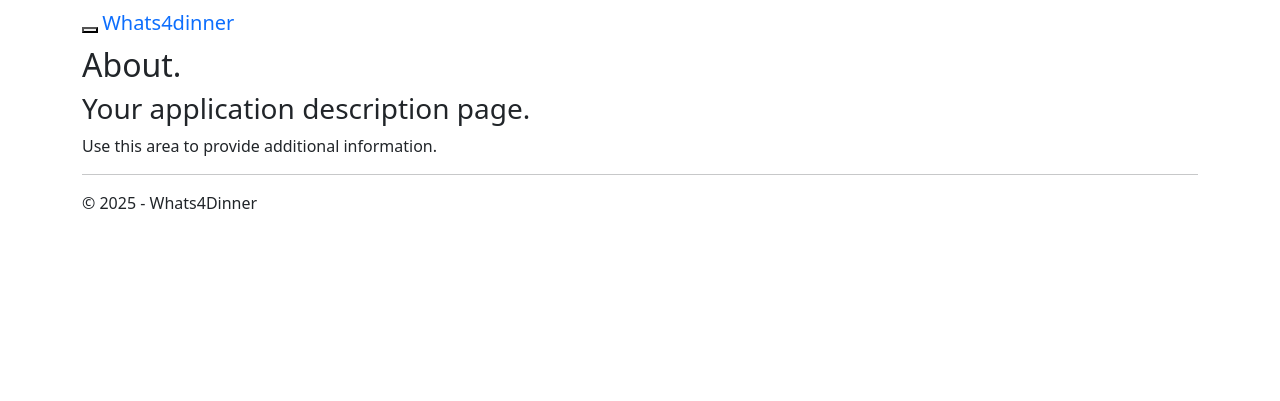
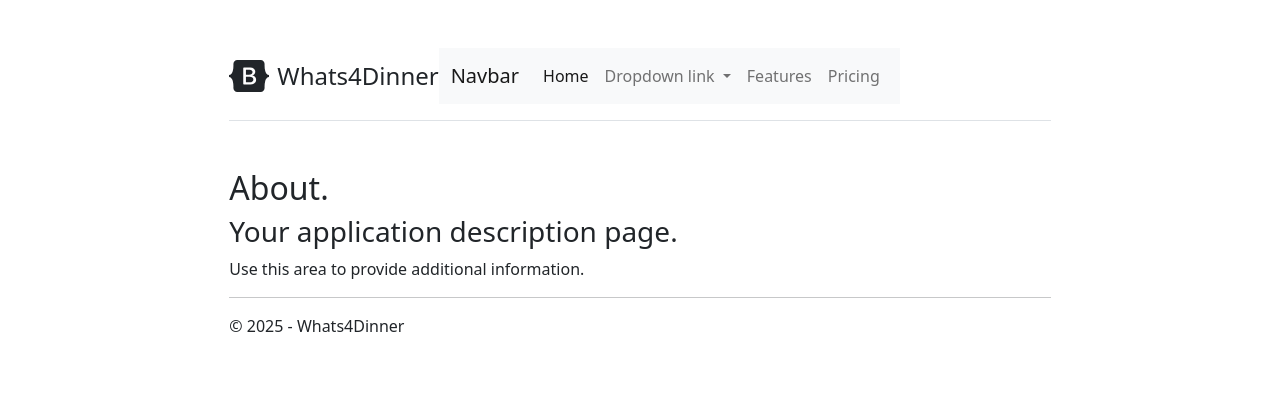
Before and after one commit to SchoeCR/Whats4Dinner, a Flask app: page /about in a window 1280 px wide. Shown: the top 401 px of the page. Run offline with Flask 3, Linux system fonts and the light colour scheme; parts of the project's set-up code (start-up, migrations or seed data) failed here and were passed over; some libraries are stand-ins or nearby versions.

Commit message:
Updated layout to use Bootstrap 5

```diff
--- a/Whats4Dinner/Whats4Dinner/templates/layout.html
+++ b/Whats4Dinner/Whats4Dinner/templates/layout.html
@@ -15,33 +15,59 @@
 </head>
 
 <body>
-    <div class="navbar navbar-inverse navbar-fixed-top">
-        <div class="container">
-            <div class="navbar-header">
-                <button type="button" class="navbar-toggle" data-toggle="collapse" data-target=".navbar-collapse">
-                    <span class="icon-bar"></span>
-                    <span class="icon-bar"></span>
-                    <span class="icon-bar"></span>
+
+    <div class="col-lg-8 mx-auto p-3 py-md-5">
+        <header class="d-flex align-items-center pb-3 mb-5 border-bottom">
+            <a href="/" class="d-flex align-items-center text-dark text-decoration-none">
+                <svg xmlns="http://www.w3.org/2000/svg" width="40" height="32" class="me-2" viewBox="0 0 118 94" role="img"><title>Bootstrap</title><path fill-rule="evenodd" clip-rule="evenodd" d="M24.509 0c-6.733 0-11.715 5.893-11.492 12.284.214 6.14-.064 14.092-2.066 20.577C8.943 39.365 5.547 43.485 0 44.014v5.972c5.547.529 8.943 4.649 10.951 11.153 2.002 6.485 2.28 14.437 2.066 20.577C12.794 88.106 17.776 94 24.51 94H93.5c6.733 0 11.714-5.893 11.491-12.284-.214-6.14.064-14.092 2.066-20.577 2.009-6.504 5.396-10.624 10.943-11.153v-5.972c-5.547-.529-8.934-4.649-10.943-11.153-2.002-6.484-2.28-14.437-2.066-20.577C105.214 5.894 100.233 0 93.5 0H24.508zM80 57.863C80 66.663 73.436 72 62.543 72H44a2 2 0 01-2-2V24a2 2 0 012-2h18.437c9.083 0 15.044 4.92 15.044 12.474 0 5.302-4.01 10.049-9.119 10.88v.277C75.317 46.394 80 51.21 80 57.863zM60.521 28.34H49.948v14.934h8.905c6.884 0 10.68-2.772 10.68-7.727 0-4.643-3.264-7.207-9.012-7.207zM49.948 49.2v16.458H60.91c7.167 0 10.964-2.876 10.964-8.281 0-5.406-3.903-8.178-11.425-8.178H49.948z" fill="currentColor"></path></svg>
+                <span class="fs-4">Whats4Dinner</span>
+            </a>
+
+            <nav class="navbar navbar-expand-lg navbar-light bg-light">
+                <div class="container-fluid">
+                    <a class="navbar-brand" href="#">Navbar</a>
+                    <button class="navbar-toggler" type="button" data-bs-toggle="collapse" data-bs-target="#navbarNav" aria-controls="navbarNav" aria-expanded="false" aria-label="Toggle navigation">
+                        <span class="navbar-toggler-icon"></span>
                     </button>
-                <a href="/" class="navbar-brand">Whats4dinner</a>
-            </div>
-            <div class="navbar-collapse collapse">
-                <ul class="nav navbar-nav">
-                    <li><a href="{{ url_for('home') }}">Home</a></li>
-                    <li><a href="{{ url_for('about') }}">About</a></li>
-                    <li><a href="{{ url_for('contact') }}">Contact</a></li>
+                    <div class="collapse navbar-collapse" id="navbarNav">
+                        <ul class="navbar-nav">
+                            <li class="nav-item">
+                                <a class="nav-link active" aria-current="page" href="#">Home</a>
+                            </li>
+                            <li class="nav-item dropdown">
+                                <a class="nav-link dropdown-toggle" href="#" id="navbarDropdownMenuLink" role="button" data-bs-toggle="dropdown" aria-expanded="false">
+                                    Dropdown link
+                                </a>
+                                <ul class="dropdown-menu" aria-labelledby="navbarDropdownMenuLink">
+                                    <li><a class="dropdown-item" href="#">Action</a></li>
+                                    <li><a class="dropdown-item" href="#">Another action</a></li>
+                                    <li><a class="dropdown-item" href="#">Something else here</a></li>
+                                </ul>
+                            </li>
+                            <li class="nav-item">
+                                <a class="nav-link" href="#">Features</a>
+                            </li>
+                            <li class="nav-item">
+                                <a class="nav-link" href="#">Pricing</a>
+                            </li>
                         </ul>
                     </div>
                 </div>
-    </div>
+            </nav>
 
-    <div class="container body-content">
+        </header>
+
+        <main>
             {% block content %}{% endblock %}
             <hr />
+        </main>
         <footer>
             <p>&copy; {{ year }} - Whats4Dinner</p>
         </footer>
     </div>
+
+
+
 
     <script src="/static/scripts/jquery-1.10.2.js"></script>
     <script src="/static/scripts/bootstrap.js"></script>
```
Lines whose indentation alone changed are shown as unchanged.
